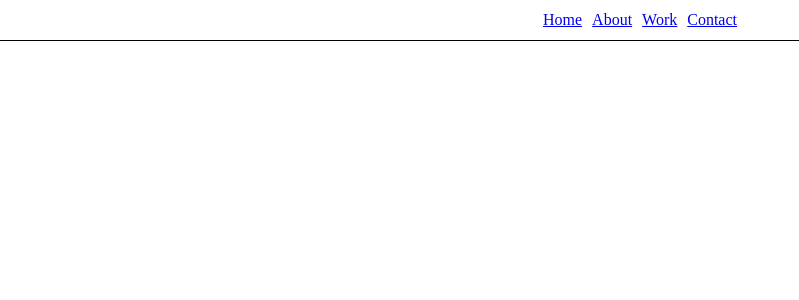
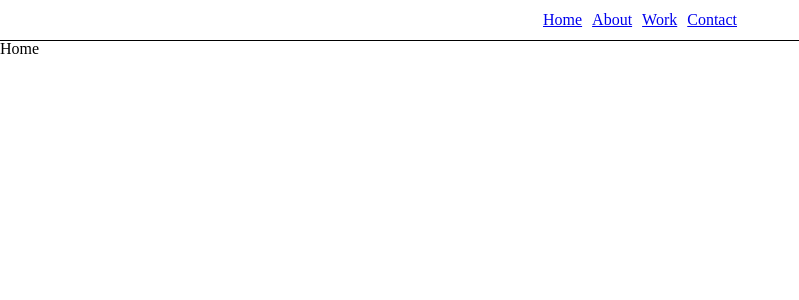
Before and after one commit to Deehjay/portfolio, a Vue app: page / in a window 1280 px wide. Shown: the top 300 px of the page, without its empty margins (0-799 px from the left). Built offline with nearby package versions, Linux system fonts and the light colour scheme.

Commit message:
Add vue router and set up basic routes

```diff
--- a/package.json
+++ b/package.json
@@ -9,7 +9,8 @@
     "preview": "vite preview"
   },
   "dependencies": {
-    "vue": "^3.2.45"
+    "vue": "^3.2.45",
+    "vue-router": "^4.1.6"
   },
   "devDependencies": {
     "@vitejs/plugin-vue": "^4.0.0",
--- a/src/App.vue
+++ b/src/App.vue
@@ -1,9 +1,14 @@
 <script setup>
-import Header from "./components/Header.vue";
+import Nav from "./components/Nav.vue";
 </script>
 
 <template>
-  <Header />
+  <Nav />
+  <router-view></router-view>
 </template>
 
-<style></style>
+<style>
+template {
+  max-height: 100vh;
+}
+</style>
--- a/src/components/Header.vue
+++ b/src/components/Nav.vue
@@ -1,7 +1,7 @@
 <template>
   <nav>
-    <a href="#">Home</a>
-    <a href="#">About</a>
+    <router-link to="/">Home</router-link>
+    <router-link to="/about">About</router-link>
     <a href="#">Work</a>
     <a href="#">Contact</a>
   </nav>
--- a/src/main.js
+++ b/src/main.js
@@ -1,5 +1,20 @@
-import { createApp } from 'vue'
-import './style.css'
-import App from './App.vue'
+import { createApp } from "vue";
+import "./style.css";
+import App from "./App.vue";
+import { createRouter, createWebHistory } from "vue-router";
+import Home from "./views/Home.vue";
+import About from "./views/About.vue";
 
-createApp(App).mount('#app')
+const router = createRouter({
+  history: createWebHistory(),
+  routes: [
+    {
+      path: "/",
+      name: "Home",
+      component: Home,
+    },
+    { path: "/about", name: "About", component: About },
+  ],
+});
+
+createApp(App).use(router).mount("#app");
--- /dev/null
+++ b/src/views/About.vue
@@ -0,0 +1,3 @@
+<template>
+  <h1>About</h1>
+</template>
--- /dev/null
+++ b/src/views/Home.vue
@@ -0,0 +1,3 @@
+<template>
+  <h1>Home</h1>
+</template>
```
Also changed, not shown: 1 other file (tests, documents, lock files or other folders).
